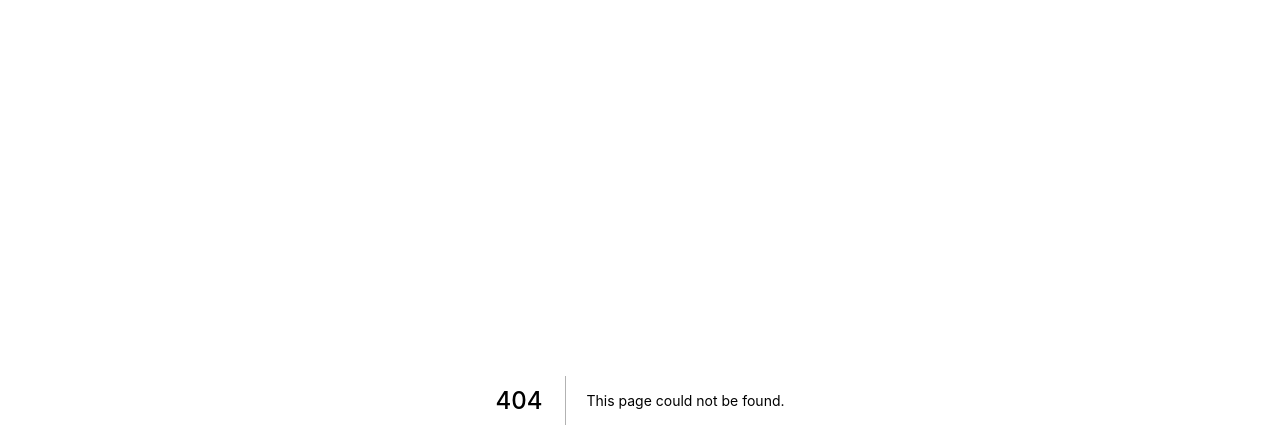
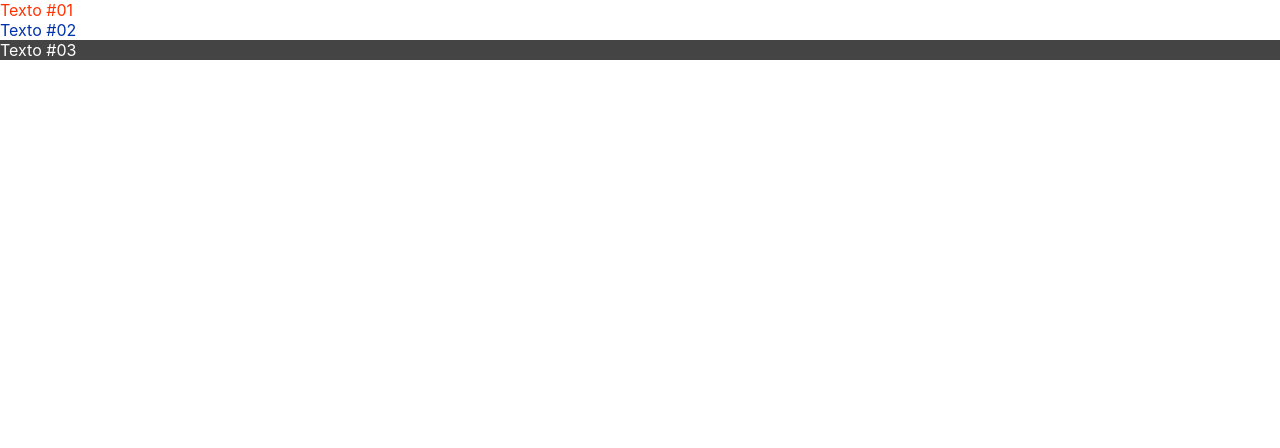
Before and after one commit to lucasrmagalhaes/react_next-cod3r, a Next.js app in the folder exercicios/: page /css/integracao1 in a window 1280 px wide. Before the commit this address had no page. Shown: the top 448 px of the page. Built offline with nearby package versions, Linux system fonts and the light colour scheme.

Commit message:
Integração com CSS 01

```diff
--- a/exercicios/pages/_app.js
+++ b/exercicios/pages/_app.js
@@ -1,4 +1,5 @@
 import '../styles/globals.css'
+import './css/integracao1.css'
 
 function MyApp({ Component, pageProps }) {
   return <Component {...pageProps} />
--- a/exercicios/pages/basicos/jsx2.jsx
+++ b/exercicios/pages/basicos/jsx2.jsx
@@ -1,7 +1,7 @@
 export default function jsx2() {
     const conteudo = (
         <div>
-            <h1>JSX #02</h1>
+            <h1 className="vermelha">JSX #02</h1>
         </div>
     )
 
--- /dev/null
+++ b/exercicios/pages/css/integracao1.css
@@ -0,0 +1,12 @@
+.integracao1 .vermelha {
+    color: #f30;
+}
+
+.integracao1 .azul {
+    color: #03a;
+}
+
+.integracao1 .branca {
+    background-color: #444;
+    color: #fff;
+}
--- /dev/null
+++ b/exercicios/pages/css/integracao1.jsx
@@ -0,0 +1,14 @@
+/**
+ * Não posso importar aqui!
+ * O import foi feito dentro de _app.js
+ */
+
+export default function integracao() {
+    return (
+        <div className="integracao1">
+            <div className="vermelha">Texto #01</div>
+            <div className="azul">Texto #02</div>
+            <div className="branca">Texto #03</div>
+        </div>
+    )
+}
```
